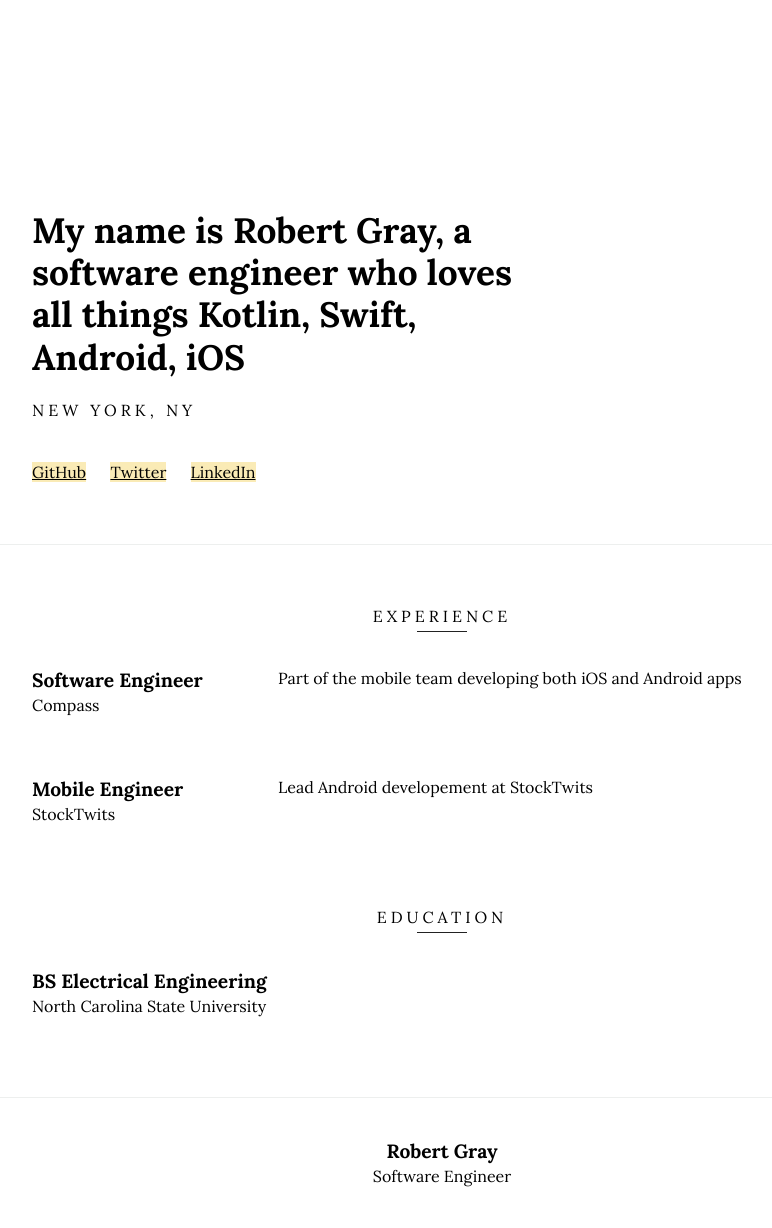
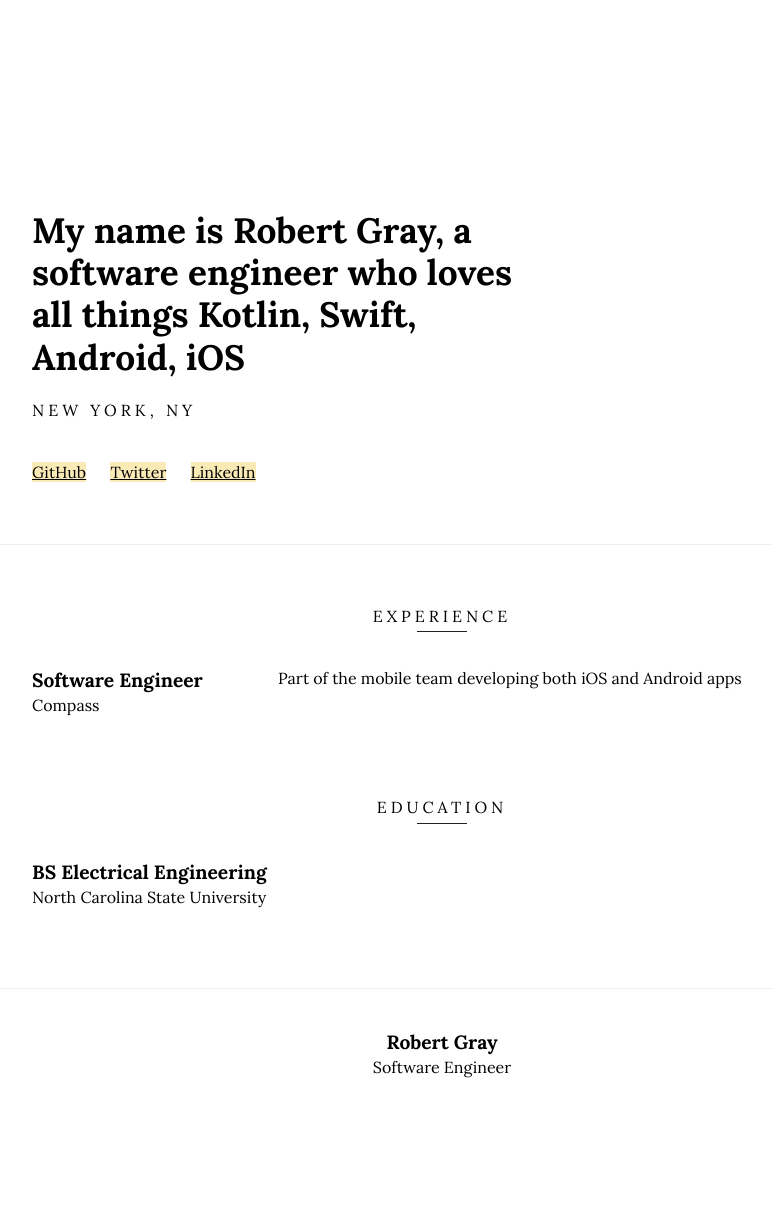
Before and after one commit to gray419/gray419.github.io, a Jekyll site: the page built from index.html, in a window 1280 px wide. Shown: the whole page, without its empty margins (198-970 px from the left). Built offline with Jekyll 4.4.1, drawn with Linux system fonts in a browser that asks for light colours; after the commit the page ends 1118 px from its top, so only the background shows below that.

Commit message:
update jobs

```diff
--- a/_data/jobs.yml
+++ b/_data/jobs.yml
@@ -1,7 +1,3 @@
 -   title: Software Engineer
     company: Compass
     description: Part of the mobile team developing both iOS and Android apps
-
--   title: Mobile Engineer
-    company: StockTwits
-    description: Lead Android developement at StockTwits
```
